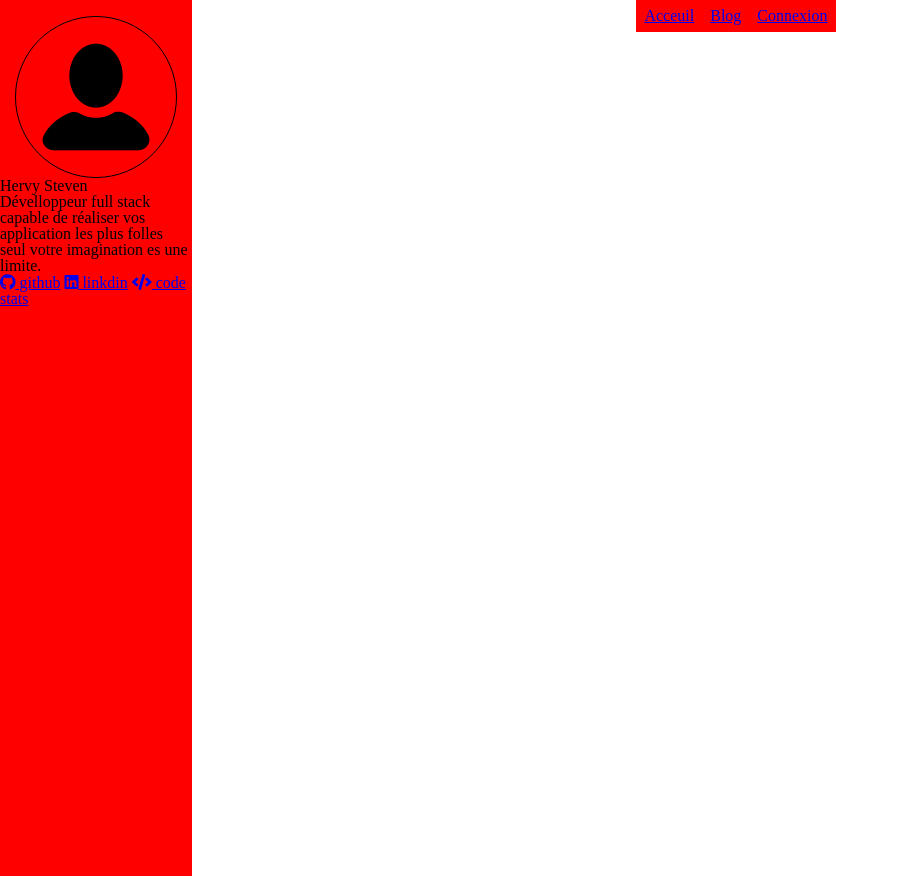
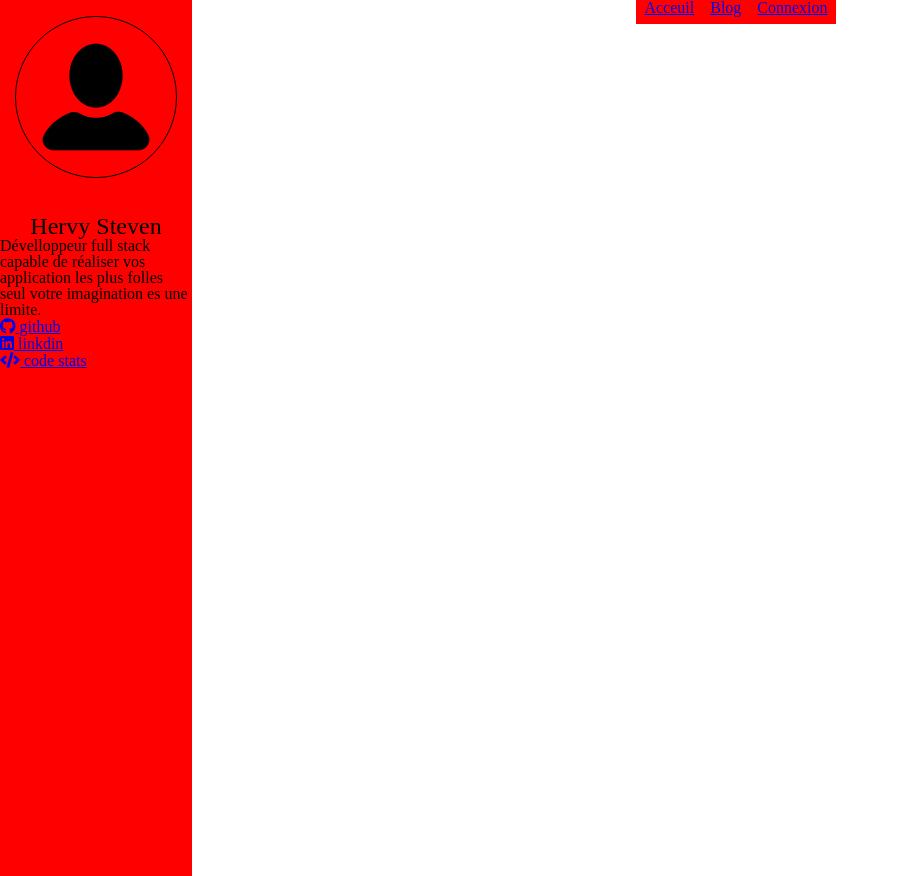
Before and after one commit to dictateurfou/projet5, a PHP site: page / in a window 1280 px wide. Shown: the whole page, without its empty margins (0-899 px from the left). Run offline with PHP 8.4, Linux system fonts and the light colour scheme; some libraries are stand-ins or nearby versions.

Commit message:
css default structure

```diff
--- a/assets/css/style.css
+++ b/assets/css/style.css
@@ -11,7 +11,6 @@ nav#menu{
 }
 
 nav#menu a{
-	display: inline-block;
 	padding: 0.5em;
 	background: red;
 	font-size:1rem;
@@ -37,6 +36,10 @@ nav#menu a{
 	padding-top:1em;
 }
 
+#left-bar a{
+	display: block;
+}
+
 #circle-img{
 	padding: 1em;
 	width:8em;
@@ -49,3 +52,11 @@ nav#menu a{
 #left-bar #photo{
 	width:100%;
 }
+
+#name{
+	margin-top:1.5em;
+	text-align:center;
+	font-size:1.5em;
+}
+
+/**/
```
